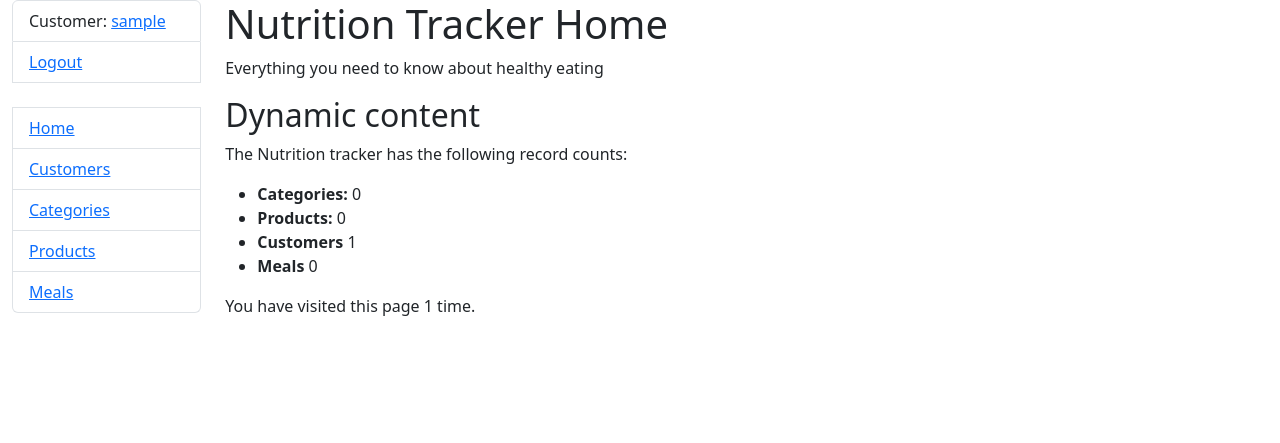
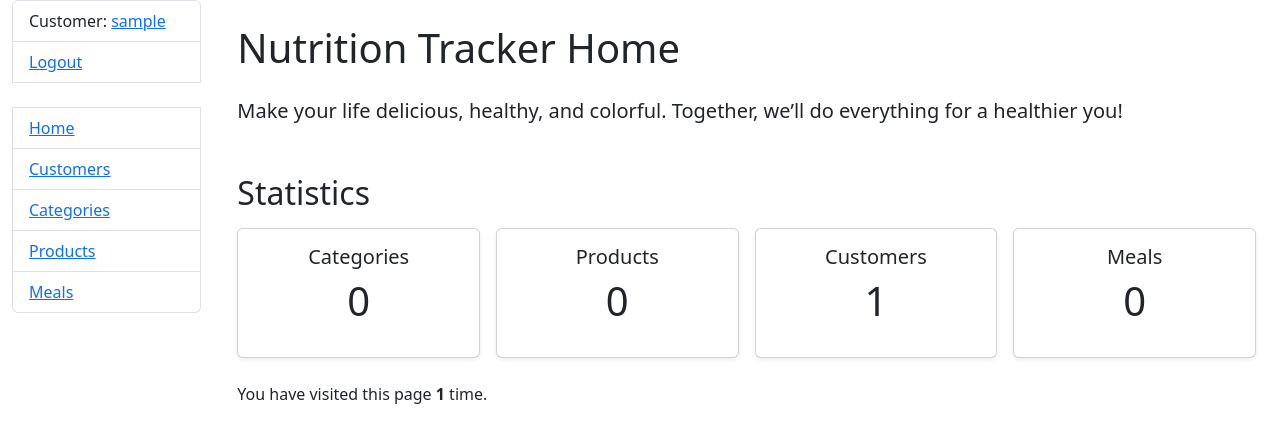
Before and after one commit to Alex-Plugin/nutri-app, a Django app: page / in a window 1280 px wide. Shown: the top 443 px of the page. Run offline with Django 5.2, Linux system fonts and the light colour scheme; the visitor is signed in with stand-in values (Sample User, id 1); data comes from the database, SQL or seed files in the repository; data that the repository does not hold is empty; some libraries are stand-ins or nearby versions.

Commit message:
updated index.html with cards

```diff
--- a/templates/nutrition/index.html
+++ b/templates/nutrition/index.html
@@ -1,19 +1,49 @@
 {% extends "base.html" %}
 
 {% block content %}
-    <h1>Nutrition Tracker Home</h1>
-    <p>Everything you need to know about healthy eating</p>
-    <h2>Dynamic content</h2>
-    <p>The Nutrition tracker has the following record counts:</p>
-    <ul>
-        <li><strong>Categories:</strong> {{ num_category }}</li>
-        <li><strong>Products:</strong> {{ num_products }}</li>
-        <li><strong>Customers</strong> {{ num_customers }}</li>
-        <li><strong>Meals</strong> {{ num_meals }}</li>
-    </ul>
+<div class="container mt-4">
+    <h1 class="mb-4">Nutrition Tracker Home</h1>
+    <p class="lead">Make your life delicious, healthy, and colorful.
+Together, we’ll do everything for a healthier you!</p>
 
-    <p>You have visited this page
-        {{ num_visits }} time{{ num_visits|pluralize }}.
+    <h2 class="mt-5 mb-3">Statistics</h2>
+    <div class="row g-3">
+        <div class="col-md-3">
+            <div class="card text-center shadow-sm">
+                <div class="card-body">
+                    <h5 class="card-title">Categories</h5>
+                    <p class="display-6">{{ num_category }}</p>
+                </div>
+            </div>
+        </div>
+        <div class="col-md-3">
+            <div class="card text-center shadow-sm">
+                <div class="card-body">
+                    <h5 class="card-title">Products</h5>
+                    <p class="display-6">{{ num_products }}</p>
+                </div>
+            </div>
+        </div>
+        <div class="col-md-3">
+            <div class="card text-center shadow-sm">
+                <div class="card-body">
+                    <h5 class="card-title">Customers</h5>
+                    <p class="display-6">{{ num_customers }}</p>
+                </div>
+            </div>
+        </div>
+        <div class="col-md-3">
+            <div class="card text-center shadow-sm">
+                <div class="card-body">
+                    <h5 class="card-title">Meals</h5>
+                    <p class="display-6">{{ num_meals }}</p>
+                </div>
+            </div>
+        </div>
+    </div>
+
+    <p class="mt-4">You have visited this page
+        <strong>{{ num_visits }}</strong> time{{ num_visits|pluralize }}.
     </p>
-
+</div>
 {% endblock %}
```
